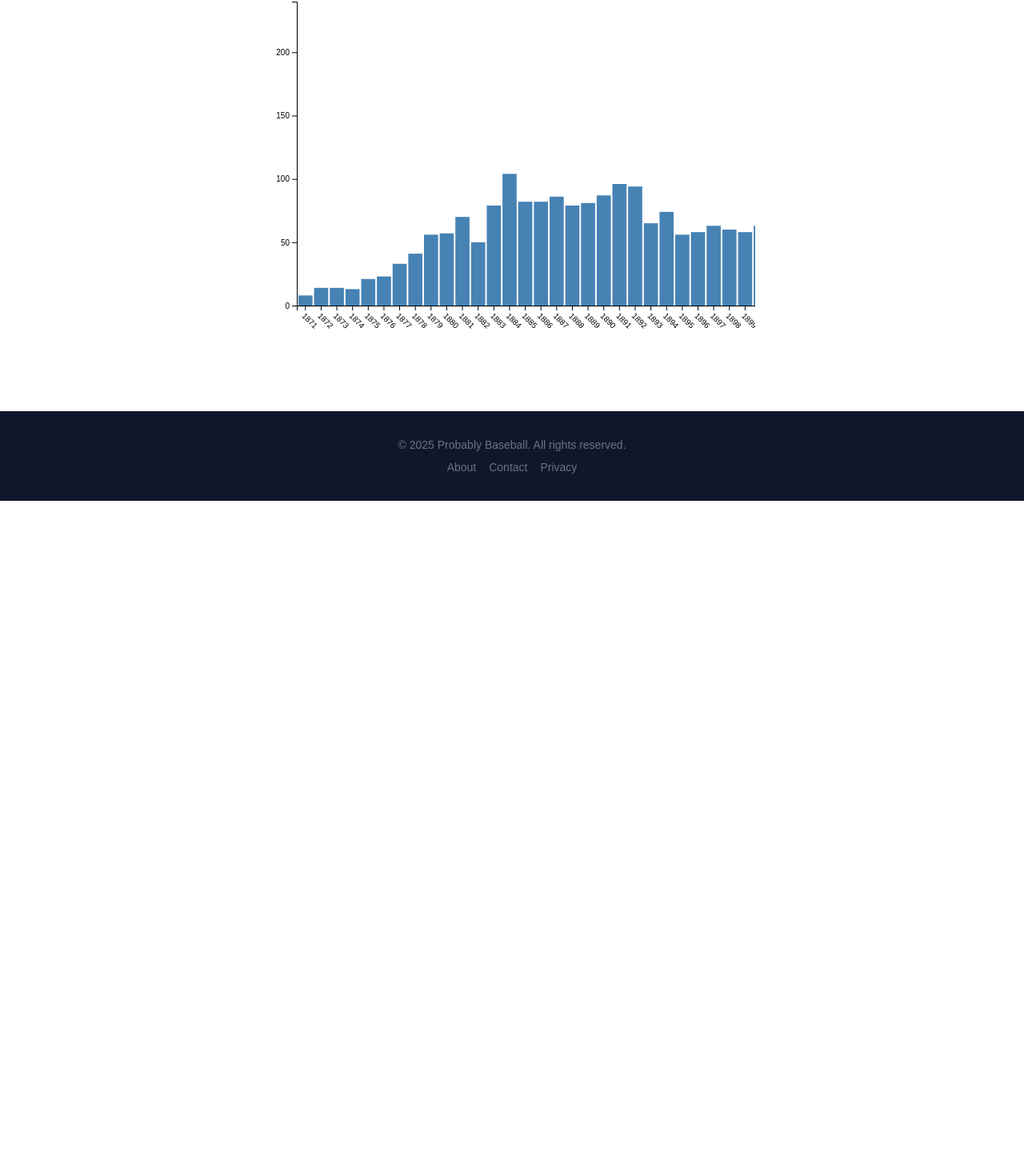
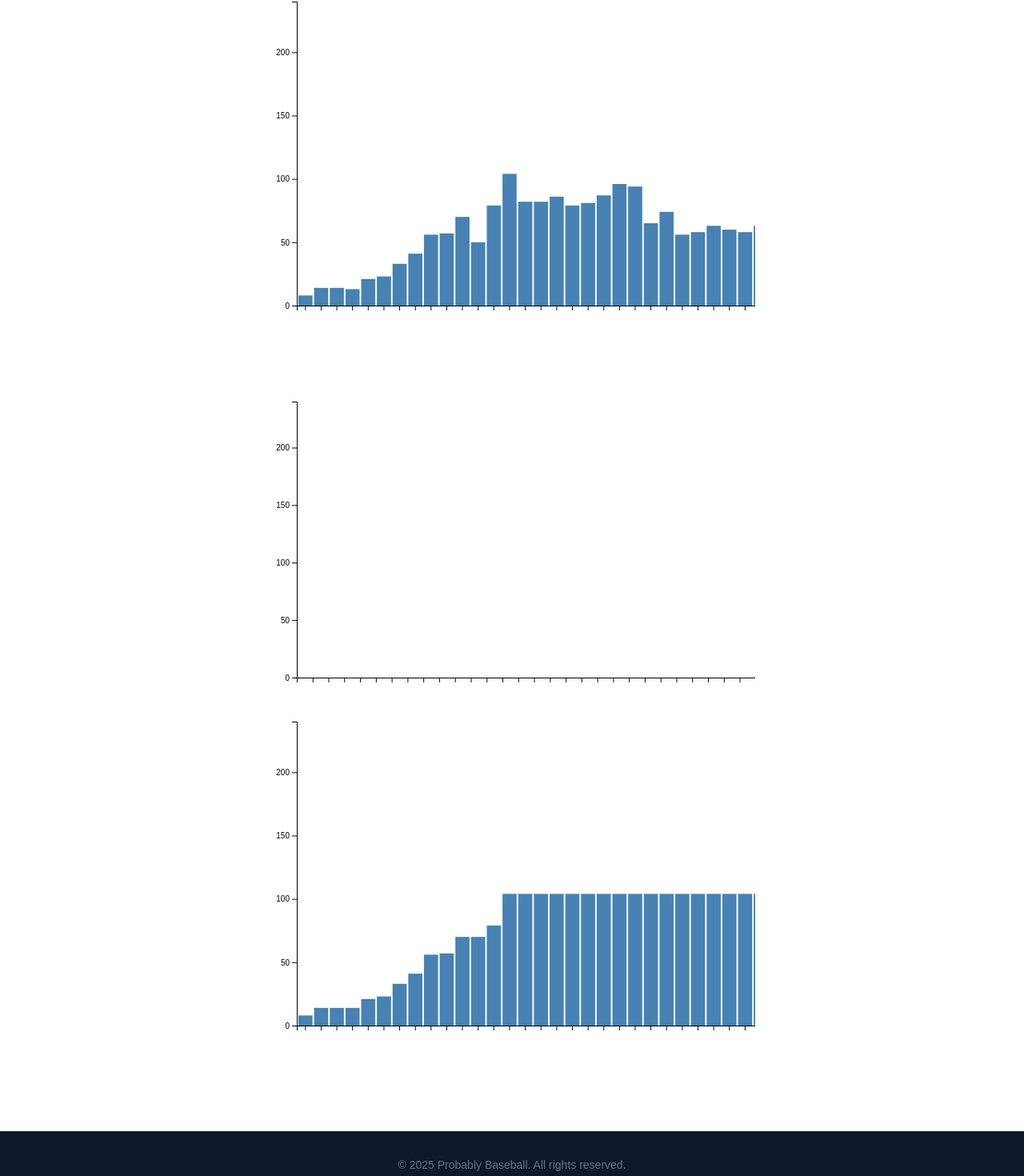
Before and after one commit to ColeB2/probablybaseball, a Next.js app: page /articles/strikeout-progression in a window 1280 px wide. Shown: the part 482-1952 px from the top of the page at 80% size. Before the commit the page ends 1108 px from the top, so only its background shows below. Built offline with nearby package versions, Linux system fonts and the light colour scheme.

Commit message:
line graph, and more graphs put in, csv

```diff
--- a/src/app/articles/strikeout-progression/page.tsx
+++ b/src/app/articles/strikeout-progression/page.tsx
@@ -1,6 +1,6 @@
 'use client';
-import BarChart from "@/components/Graphs/BarChart";
 import BarGraph from "@/components/Graphs/BarGraph";
+import LinePlot from "@/components/Graphs/Lineplot";
 import * as d3 from "d3";
 import { useEffect, useState } from "react";
 
@@ -12,7 +12,12 @@ interface CSVRow {
     nameFirst: string;
     nameLast: string;
     fullName: string;
+}
 
+interface CSVRow2 {
+    yearID: string; //number;
+    playerID: string;
+    SO: string; //number;
 }
 
 
@@ -20,6 +25,11 @@ export default function ArticlePage() {
     const [data, setData] = useState<number[]>([]);
     const [barLabels, setBarLabels] = useState<string[]>([]);
     const [xLabels, setXLabels] = useState<string[]>([]);
+
+    //graph 2 potentially be its own component
+    const [data2, setData2] = useState<number[]>([]);
+    const [barLabels2, setBarLabels2] = useState<string[]>([]);
+    const [xLabels2, setXLabels2] = useState<string[]>([]);
 
     useEffect(() => {
         d3.csv("/data/highest_so_per_season.csv", (row: d3.DSVRowString): CSVRow => ({
@@ -40,6 +50,26 @@ export default function ArticlePage() {
             setData(numbers);
             setBarLabels(playerLabels);
             setXLabels(xLabels);
+        });
+    }, []);
+
+    //Graph 2
+    useEffect(() => {
+        d3.csv("/data/highest_so_per_season_record.csv", (row: d3.DSVRowString): CSVRow2 => ({
+            yearID: row.yearID,
+            playerID: row.playerID,
+            SO: row.SO,
+        })).then((csvData: CSVRow2[]) => {
+            const numbers = csvData.map(row => Number(row.SO));
+            const xLabels = csvData.map(row => row.yearID);
+            const playerLabels = csvData.map(row =>
+                row.playerID
+                + " - "
+                + row.SO.replace(".0", "") );
+
+            setData2(numbers);
+            setBarLabels2(playerLabels);
+            setXLabels2(xLabels);
         });
     }, []);
 
@@ -86,11 +116,49 @@ export default function ArticlePage() {
                                 marginLeft={35}
                                 marginBottom={100}
                                 xLabels={xLabels}
+                                // xLabelColor="black"
                                 rotateLabels={45}
                             />
                         </div>
                     }
                     {/* <BarGraph data={myData}/> */}
+
+                    {/* Line Plot */}
+                    {data.length !== 0
+                    &&
+                        <div className="overflow-x-auto">
+                            <LinePlot
+                                data={data}
+                                width={Math.max(640, data.length * 20)} //dynamic width
+                                dataPointCircles={false}
+                                marginLeft={35}
+                                xLabels={xLabels}
+                                xLabelTickSteps={1}
+                                rotateLabels={45}
+                                marginBottom={35}
+
+                            />
+                        </div>
+                    }
+
+                    {/* Graph 2 */}
+                    {data.length !== 0
+                    && <div className="overflow-x-auto">
+                            <BarGraph
+                                data={data2}
+                                barLabels={barLabels2}
+                                barLabelRotation={-90} // 0 or +/-90
+                                // width={640}
+                                width={Math.max(640, data.length * 20)} //dynamic width
+                                height={500}
+                                marginLeft={35}
+                                marginBottom={100}
+                                xLabels={xLabels2}
+                                // xLabelColor="black"
+                                rotateLabels={45}
+                            />
+                        </div>
+                    }
 
 
 
--- a/src/components/Graphs/BarGraph.tsx
+++ b/src/components/Graphs/BarGraph.tsx
@@ -2,16 +2,8 @@
 import * as d3 from "d3";
 import { JSX } from "react";
 import { flipAnchor } from "./helper";
+import { BarLabelRotationAngle, Margins, RotationAngle } from "./types";
 
-interface Margins {
-    marginTop?: number;
-    marginRight?: number;
-    marginBottom?: number;
-    marginLeft?: number;
-}
-
-type RotationAngle = -90 | -45 | 0 | 45 | 90;
-type BarLabelRotationAngle = -90 | 0 | 90;
 
 interface BarGraphProps extends Margins {
     data: number[];
@@ -22,9 +14,8 @@ interface BarGraphProps extends Margins {
     width?: number;
     height?: number;
     barColor?: string;
-    showValues?: boolean;
     xLabels?: string[];
-    labelColor?: string;
+    xLabelColor?: string;
     rotateLabels?: RotationAngle;
 }
 
@@ -41,9 +32,8 @@ export default function BarGraph({
     marginBottom = 30,
     marginLeft = 40,
     barColor = "steelblue",
-    showValues = true,
     xLabels = [],
-    labelColor = "white",
+    xLabelColor = "white",
     rotateLabels = 0,
 }: BarGraphProps): JSX.Element {
     // --- X scale (band for categories) ---
@@ -54,6 +44,7 @@ export default function BarGraph({
         .padding(0.1);
 
     // --- Y scale (linear for values) ---
+    // const extent = d3.extent(data) as [number, number]; // we know data isn't empty
     const maxValue = d3.max(data) ?? 0;
     const y = d3
         .scaleLinear()
@@ -133,11 +124,12 @@ export default function BarGraph({
 
                     const axisSelection = d3.select(node).call(axis);
 
+                    axisSelection.selectAll("text").attr("fill", xLabelColor)
+
                     // Optionally rotate labels if configured
                     const angle = rotateLabels ?? 0;
                     if (angle !== 0) {
                         const text = axisSelection.selectAll("text");
-
                         if (angle === -45 || angle === 45) {
                             text
                                 .attr("transform", `rotate(${angle})`)
--- a/src/components/Graphs/Lineplot.tsx
+++ b/src/components/Graphs/Lineplot.tsx
@@ -1,18 +1,20 @@
 "use client";
 import * as d3 from "d3";
 import { JSX } from "react";
+import { Margins, RotationAngle } from "./types";
 
-interface Margins {
-    marginTop?: number;
-    marginRight?: number;
-    marginBottom?: number;
-    marginLeft?: number;
-}
+
 
 interface LinePlotProps extends Margins {
     data: number[];
     width?: number;
     height?: number;
+    lineColor?: string;
+    dataPointCircles?: boolean;
+    xLabels?: string[];
+    xLabelTickSteps?: number;
+    xLabelColor?: string;
+    rotateLabels?: RotationAngle;
 }
 
 export default function LinePlot({
@@ -23,19 +25,27 @@ export default function LinePlot({
     marginRight = 20,
     marginBottom = 20,
     marginLeft = 20,
+    lineColor = "white",
+    dataPointCircles = true,
+    xLabels = [],
+    xLabelTickSteps = 1, // defaults to every year
+    xLabelColor = "white",
+    rotateLabels = 0,
 }: LinePlotProps): JSX.Element {
     const x = d3
-        .scaleLinear()
+        .scaleLinear<number>()
         .domain([0, data.length - 1])
         .range([marginLeft, width - marginRight]);
 
-    const extent = d3.extent(data) as [number, number]; // we know data isn't empty
+    // const extent = d3.extent(data) as [number, number]; // we know data isn't empty
+    const maxValue = d3.max(data) ?? 0;
     const y = d3
         .scaleLinear()
-        .domain(extent)
+        .domain([0, maxValue])
+        .nice()
         .range([height - marginBottom, marginTop]);
 
-    // ✅ Correct line generator type
+    //  Correct line generator type
     const line = d3
         .line<number>()
         .x((_, i) => x(i))
@@ -43,17 +53,86 @@ export default function LinePlot({
 
     return (
         <svg width={width} height={height}>
+            {/* Line connecting all data points */}
             <path
                 fill="none"
-            stroke="currentColor"
-            strokeWidth={1.5}
+                stroke={lineColor}
+                strokeWidth={1.0}
                 d={line(data) ?? ""}
             />
-        <g fill="white" stroke="currentColor" strokeWidth={1.5}>
+
+            {/* Circles on the data points */}
+            {dataPointCircles
+            &&  <g fill="white" stroke="currentColor" strokeWidth={1.5}>
                     {data.map((d, i) => (
                         <circle key={i} cx={x(i)} cy={y(d)} r={2.5} />
                     ))}
                 </g>
+            }
+
+            {/* X-axis with optional labels */}
+            <g
+                transform={`translate(0,${height - marginBottom})`}
+                ref={(node) => {
+                    if (!node) return;
+
+
+                    // Display all x values
+                    const years = data.map((_,i) => i)
+                    const step = xLabelTickSteps;
+                    const tickIndices = years.filter((_, i) => i % step === 0);
+
+                    const axis = d3.axisBottom(x)
+                        .tickValues(tickIndices)        // <- force all years
+                        .tickFormat((d: d3.NumberValue) => {
+                            const i = Number(d);
+                            return xLabels ? xLabels[i] ?? i.toString() : i.toString();
+                        });
+
+
+
+                    const axisSelection = d3.select(node).call(axis);
+
+                    axisSelection.selectAll("text").attr("fill", xLabelColor)
+
+                    // Optionally rotate labels if configured
+                    const angle = rotateLabels ?? 0;
+                    if (angle !== 0) {
+                        const text = axisSelection.selectAll("text");
+                        if (angle === -45 || angle === 45) {
+                            text
+                                .attr("transform", `rotate(${angle})`)
+                                .attr("text-anchor", angle === -45 ? "end" : "start")
+                                .attr("dx", angle === -45 ? "-0.6em" : "0.6em")
+                                .attr("dy", "0.4em");
+                        }
+                        else if (angle === -90 || angle === 90) {
+                            text
+                                .attr("transform", `rotate(${angle})`)
+                                .attr("text-anchor", angle === -90 ? "end" : "start")
+                                .attr("dx", angle === -90 ? "-1em" : "1em")
+                                .attr("dy", "-0.7em");
+                        }
+                        else {
+                            // fallback for custom arbitrary angles
+                            text
+                                .attr("transform", `rotate(${angle})`)
+                                .attr("text-anchor", "middle");
+                        }
+                    }
+                }}
+            />
+
+            {/* Y-axis */}
+            <g
+                transform={`translate(${marginLeft},0)`}
+                ref={(node) => {
+                    if (node) {
+                        const axis = d3.axisLeft<number>(y).ticks(5);
+                        d3.select(node).call(axis);
+                    }
+                }}
+            />
         </svg>
     );
 }
--- /dev/null
+++ b/src/components/Graphs/types.ts
@@ -0,0 +1,15 @@
+interface Margins {
+    marginTop?: number;
+    marginRight?: number;
+    marginBottom?: number;
+    marginLeft?: number;
+}
+
+type RotationAngle = -90 | -45 | 0 | 45 | 90;
+type BarLabelRotationAngle = -90 | 0 | 90;
+
+export type {
+    BarLabelRotationAngle,
+    Margins,
+    RotationAngle,
+}
```
Also changed, not shown: public/data/highest_so_per_season_record.csv (added). Lines whose indentation alone changed are shown as unchanged.
